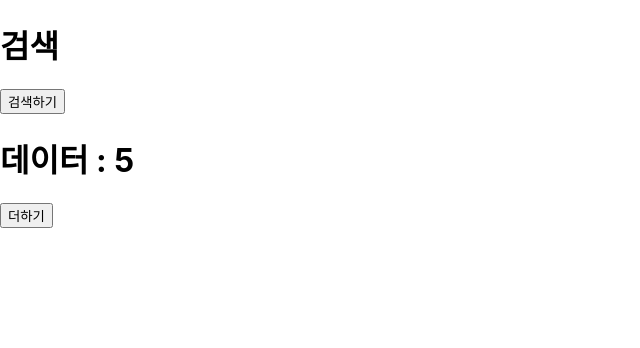
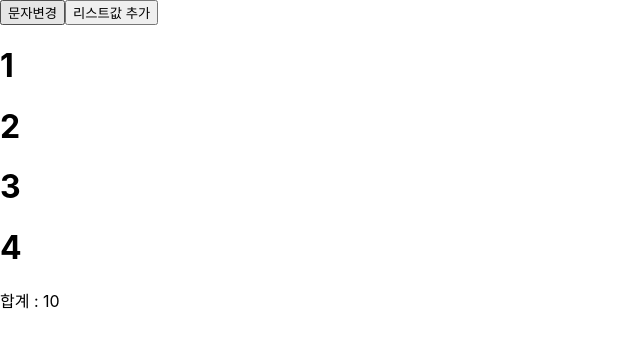
Before and after one commit to junhop0708/my-app, a React (Create React App) app: page / in a window 1280 px wide. Shown: the top 348 px of the page, without its empty margins (0-640 px from the left). Built offline with nearby package versions, Linux system fonts and the light colour scheme.

Commit message:
useMemo 개념정리

```diff
--- a/src/App.js
+++ b/src/App.js
@@ -1,64 +1,48 @@
-import { cleanup } from '@testing-library/react';
-import { useEffect, useState } from 'react';
-import Third from './aa/Third';
+import { useState } from 'react';
+import { useMemo } from 'react';
 import './App.css';
-import Sub from './Sub';
-import { num } from './Sub';
 
-// 0. React 엔진- 데이터 변경을 감지해서 UI를 그려주는 엔진
-// 1. 실행과정 (index.html) - Single Page Application (SPA)
-// 2. JSX 문법 : javascript에 HTML을 작성하는 문법
-// 3. 바벨 (자바스크립트 ES5) -> ES6
-// React에서 페이지를 이동한다는 건 화면을 변경하는게 아니라, body의 내용을 바꾸는 것뿐임
+// useMemo => 메모라이제이션(기억)
 
-// (1) React는 무조건 하나의 DOM만 return을 해준다!
-// (2) 변수선언은 let 혹은 const로만 해야한다!
-// (3) JSX에서는 if 문은 사용이 불가능, 삼항연산자는 사용 가능 (조건 ? 값(true) : 값(false))
-// (4) 조건부 렌더링 (조건 && 값(true))
-// (5) css디자인
-//     - 내부에 적는 방법
-//     - 외부 파일에 적는 방법
-//     - 라이브러리 사용 (부트스트랩, component-styled)
+function App() {
+  const [list, setList] = useState([1, 2, 3, 4]);
+  const [str, setStr] = useState('합계');
 
-// 대괄호 : [], 중괄호 : {}, 소괄호 : ()
-// return 문안에 JSX가 한줄로 작성되어있으면  소괄호() 가 필요없음
-function App() {
-  const [data, setData] = useState(0);
-  const [search, setSearch] = useState(0);
-
-  const download = () => {
-    // 다운로드 받고 (통신)
-    let downloadData = 5; // 가정
-    setData(downloadData);
+  const getAddResult = () => {
+    let sum = 0;
+    list.forEach((i) => (sum = sum + i)); // return 을 하지 않고 연산만 진행
+    console.log('sum 함수 실행됨 : ', sum);
+    return sum;
   };
 
-  // 실행시점 :
-  // (1) App() 함수가 최초 실행될 때 (Mount 될 때) 그림이 최초에 그려질 때
-  // (2) 상태 변수가 변경될 때 (그게 dependencyList에 등록되어 있어야함)
-  // (3) 의존리스트 관리를 할 수 있다.
-  useEffect(() => {
-    console.log('useEffect 실행됨');
-    download();
-  }, [search]); // search가 변경이 되면 useEffect가 실행 (초기값인 5로 다시 셋팅)
+  // React hook : React 16.8에 추가도니 라이브러리
+  const addResult = useMemo(() => getAddResult(), [list]);
 
+  // list의 값을 바꾸면, return이 다시 실행되므로, getAddResult()함수가 다시 실행됨
   return (
     <div>
-      <h1>검색 </h1>
       <button
         onClick={() => {
-          setSearch(2);
+          setStr('안녕');
         }}
       >
-        검색하기
+        문자변경
       </button>
-      <h1>데이터 : {data}</h1>
       <button
         onClick={() => {
-          setData(data + 1);
+          setList([...list, 10]);
         }}
       >
-        더하기
+        리스트값 추가
       </button>
+      <div>
+        {list.map((i) => (
+          <h1>{i}</h1>
+        ))}
+      </div>
+      <div>
+        {str} : {addResult}
+      </div>
     </div>
   );
 }
```
